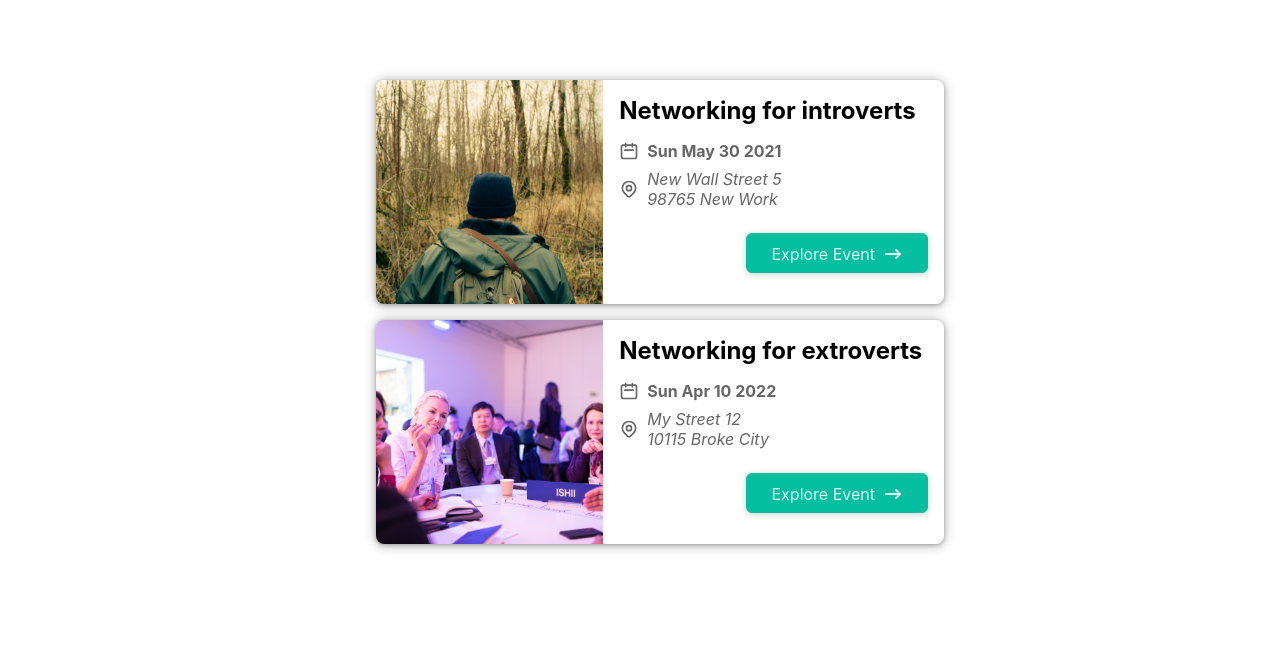
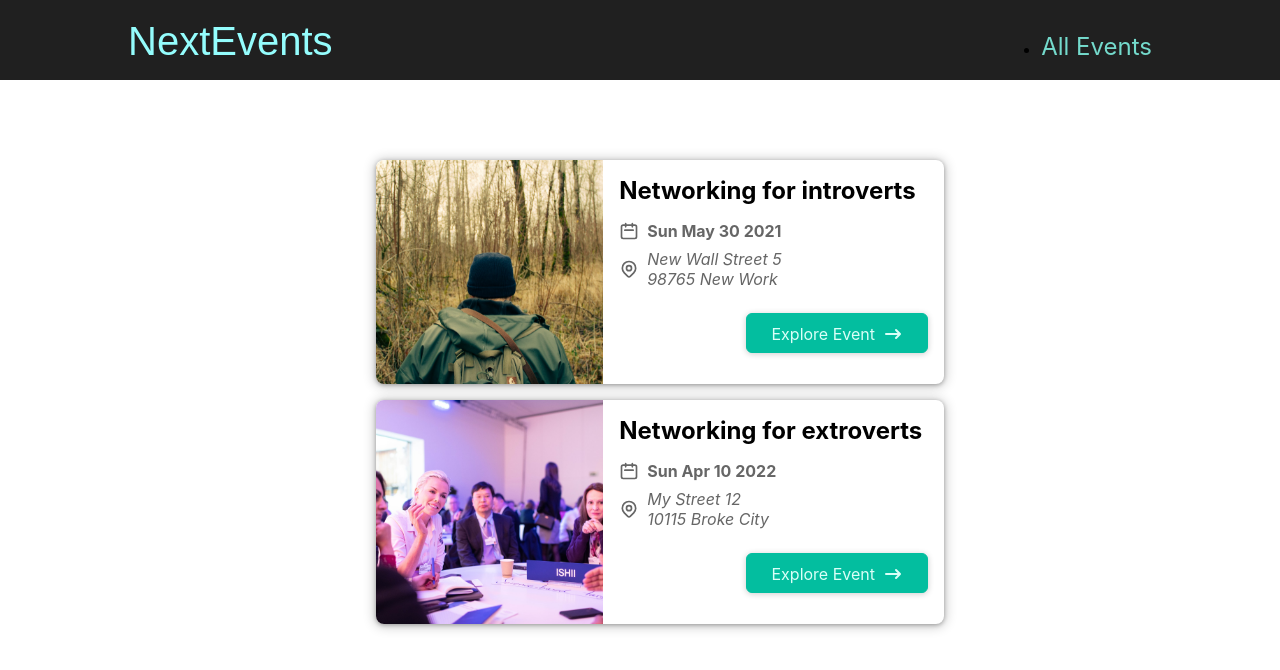
Before and after one commit to eronscode/next-js-and-react, a Next.js app: page / in a window 1280 px wide. Shown: the top 670 px of the page. Built offline with nearby package versions, Linux system fonts and the light colour scheme.

Commit message:
Added a general layout component + added a header component

```diff
--- /dev/null
+++ b/components/layout/layout.js
@@ -0,0 +1,16 @@
+import MainHeader from "./main-header";
+
+
+function Layout(props) {
+    return (
+        <>
+            <MainHeader />
+            <main>
+                {props.children}
+            </main>
+        </>
+    )
+}
+
+
+export default Layout
--- /dev/null
+++ b/components/layout/main-header.js
@@ -0,0 +1,20 @@
+import Link from "next/link";
+import classes from './main-header.module.css'
+
+function MainHeader(props) {
+
+    return (
+        <header className={classes.header}>
+            <div className={classes.logo}>
+                <Link href='/'>NextEvents</Link>
+            </div>
+            <nav className={classes.navigation}>
+                <ul>
+                    <li><Link href='/events'>All Events</Link></li>
+                </ul>
+            </nav>
+        </header>
+    )
+}
+
+export default MainHeader
--- /dev/null
+++ b/components/layout/main-header.module.css
@@ -0,0 +1,41 @@
+.header {
+    width: 100%;
+    display: flex;
+    justify-content: space-between;
+    align-items: baseline;
+    padding: 1rem 10%;
+    height: 5rem;
+    background-color: #202020;
+  }
+
+  .logo {
+    font-size: 1.5rem;
+    color: white;
+    font-family: 'Fira', sans-serif;
+    height: 100%;
+    display: flex;
+    justify-content: center;
+    align-items: center;
+    color: #94fdfd;
+  }
+
+  .logo a {
+    text-decoration: none;
+    color: #94fdfd;
+  }
+
+  .navigation a {
+    text-decoration: none;
+    color: #74dacc;
+    font-size: 1rem;
+  }
+
+  @media (min-width: 768px) {
+    .logo {
+      font-size: 2.5rem;
+    }
+
+    .navigation a {
+      font-size: 1.5rem;
+    }
+  }
--- a/pages/_app.js
+++ b/pages/_app.js
@@ -1,7 +1,10 @@
+import Layout from '../components/layout/layout'
 import '../styles/globals.css'
 
 function MyApp({ Component, pageProps }) {
-  return <Component {...pageProps} />
+  return <Layout>
+      <Component {...pageProps} />
+  </Layout>
 }
 
 export default MyApp
```
